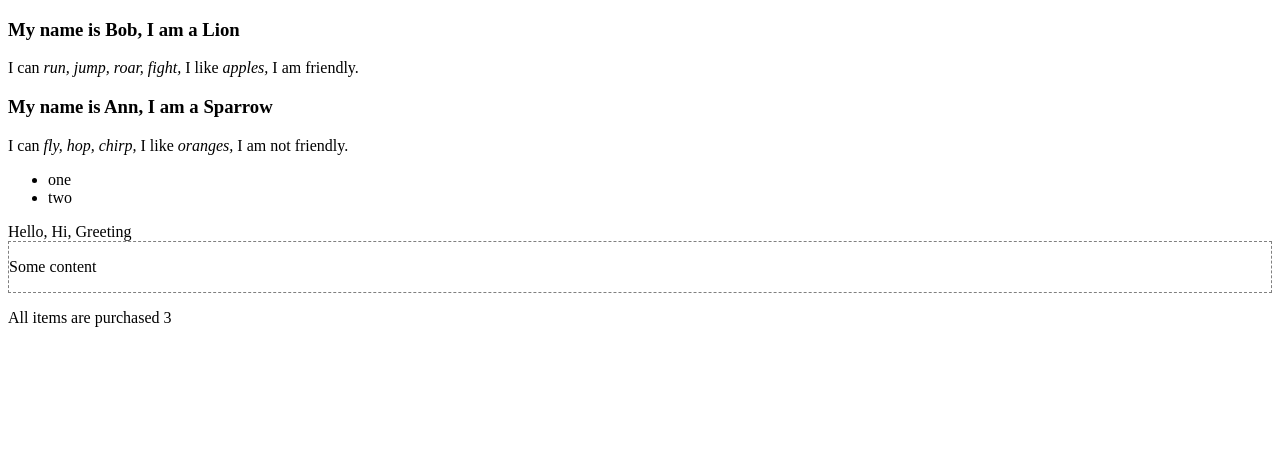
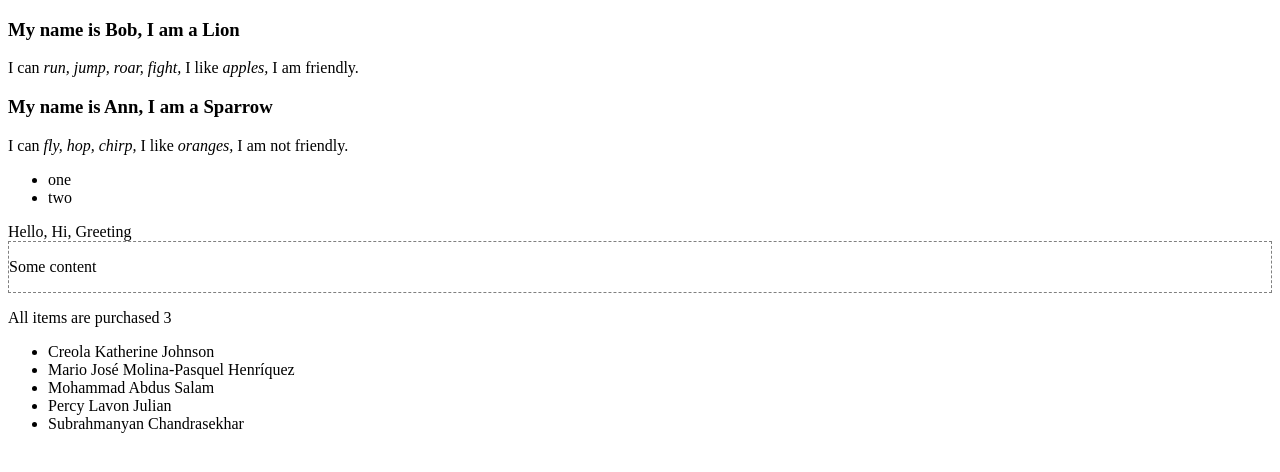
Before and after one commit to Yurimcalex/react-sandbox, a React (Vite) app: page / in a window 1280 px wide. Shown: the top 472 px of the page. Built offline with nearby package versions, Linux system fonts and the light colour scheme.

Commit message:
Create ScientistList component

```diff
--- a/src/du/DU.jsx
+++ b/src/du/DU.jsx
@@ -3,6 +3,7 @@ import NotesList from './NotesList.jsx';
 import FancyBorder from './FancyBorder.jsx';
 import FancyBackground from './FancyBackground.jsx';
 import ShoppingList from './ShoppingList.jsx';
+import ScientistList from './ScientistList';
 
 export default function DU() {
 	return (
@@ -52,6 +53,8 @@ export default function DU() {
 					{name: 'Bread', purchased: true}
 				]}
 			/>
+
+			<ScientistList />
 		</div>
 	);
 }
--- /dev/null
+++ b/src/du/ScientistList.jsx
@@ -0,0 +1,41 @@
+export const people = [{
+  id: 0,
+  name: 'Creola Katherine Johnson',
+  profession: 'mathematician',
+  accomplishment: 'spaceflight calculations',
+  imageId: 'MK3eW3A'
+}, {
+  id: 1,
+  name: 'Mario José Molina-Pasquel Henríquez',
+  profession: 'chemist',
+  accomplishment: 'discovery of Arctic ozone hole',
+  imageId: 'mynHUSa'
+}, {
+  id: 2,
+  name: 'Mohammad Abdus Salam',
+  profession: 'physicist',
+  accomplishment: 'electromagnetism theory',
+  imageId: 'bE7W1ji'
+}, {
+  id: 3,
+  name: 'Percy Lavon Julian',
+  profession: 'chemist',
+  accomplishment: 'pioneering cortisone drugs, steroids and birth control pills',
+  imageId: 'IOjWm71'
+}, {
+  id: 4,
+  name: 'Subrahmanyan Chandrasekhar',
+  profession: 'astrophysicist',
+  accomplishment: 'white dwarf star mass calculations',
+  imageId: 'lrWQx8l'
+}];
+
+
+export default function ScientistList() {
+	const listItems = people.map(person => <li key={person.id}>{person.name}</li>);
+	return (
+		<div>
+			<ul>{listItems}</ul>
+		</div>
+	);
+}
```
